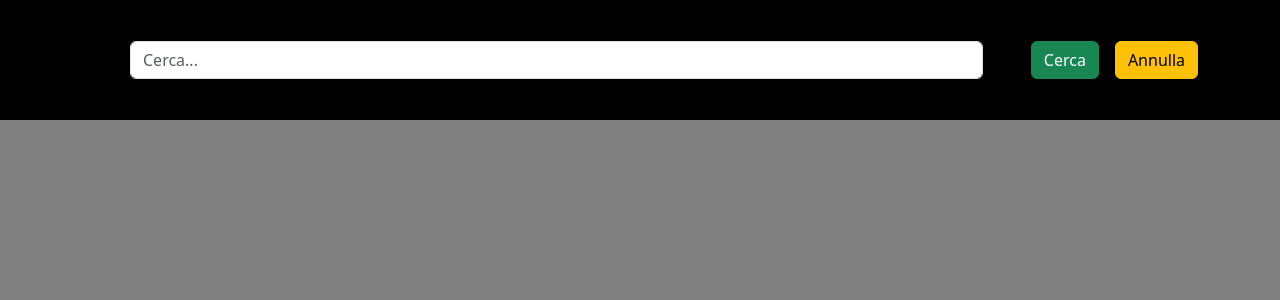
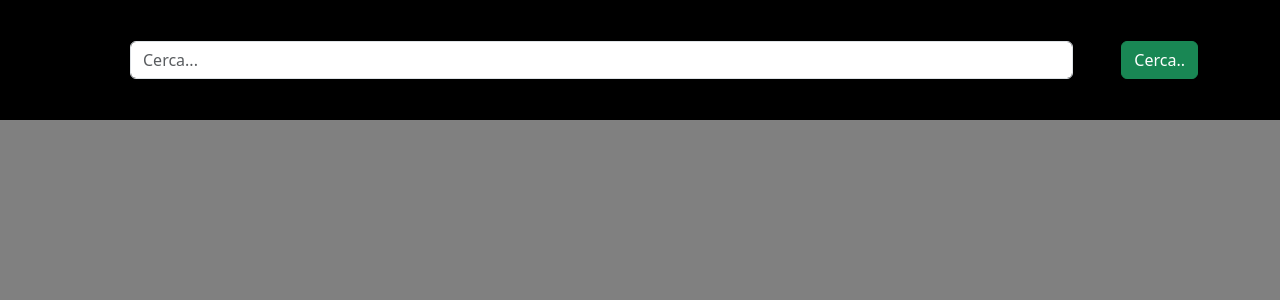
Before and after one commit to GLCVLL/vite-boolflix, a Vue app: page / in a window 1280 px wide. Shown: the top 300 px of the page. Built offline with nearby package versions, Linux system fonts and the light colour scheme.

Commit message:
fixed problems searchForm

```diff
--- a/index.html
+++ b/index.html
@@ -2,7 +2,7 @@
 <html lang="it">
   <head>
     <meta charset="UTF-8" />
-    <link rel="icon" type="image/svg+xml" href="./public/original-logo.png" />
+    <link rel="icon" type="image/svg+xml" href="./original-logo.png" />
     <meta name="viewport" content="width=device-width, initial-scale=1.0" />
     <title>BoolFlix</title>
   </head>
--- a/src/App.vue
+++ b/src/App.vue
@@ -1,17 +1,11 @@
 <script>
-import AppHeader from './components/Appheader.vue';
 import AppMain from './components/AppMain.vue';
 export default {
-  components: { AppHeader, AppMain },
-  methods: {
-
-  }
-
+  components: { AppMain },
 }
 </script>
 
 <template>
-  <AppHeader />
   <AppMain />
 </template>
 
--- a/src/components/AppMain.vue
+++ b/src/components/AppMain.vue
@@ -1,14 +1,63 @@
 <script>
-import AppMoviesList from './AppMoviesList.vue';
+import axios from 'axios';
+import { api } from '../data';
+import { store } from '../data/store';
+import searchForm from './SearchForm.vue';
 export default {
-    components: { AppMoviesList },
+    components: { searchForm },
+    data() {
+        return {
+            store,
+            titleFilter: '',
+        }
+    },
+    computed: {
+        axiosConfig() {
+            const { key, language } = api;
+            return {
+                params: {
+                    language,
+                    api_key: key,
+                    query: this.titleFilter,
+                }
+            };
+        }
+    },
+    methods: {
+        setTitleFilter(term) {
+            this.titleFilter = term;
+        },
+        searchProd() {
+            if (!this.titleFilter) {
+                store.movies = [];
+                store.series = [];
+                return;
+            };
+            this.fetchApi("search/movie", "movies");
+            this.fetchApi("search/tv", "series");
+        },
+
+        fetchApi(endpoint, target) {
+            axios.get(`${api.baseUri}/${endpoint}`, this.axiosConfig)
+                .then(res => {
+                    store[target] = res.data.results;
+                });
+        }
+    },
 };
 </script>
 
 <template>
-    <main>
-        <AppMoviesList />
-    </main>
+    <header>
+        <searchForm @term-change="setTitleFilter" @form-submit="searchProd" />
+    </header>
 </template>
 
-<style scoped lang="scss"></style>
+<style scoped lang="scss">
+header {
+    height: 120px;
+    background-color: black;
+    display: flex;
+    align-items: center;
+}
+</style>
--- a/src/components/AppMoviesList.vue
+++ /dev/null
@@ -1,28 +0,0 @@
-<script>
-import BaseCard from './BaseCard.vue';
-import axios from 'axios';
-const endpoint = 'https://api.themoviedb.org/3/search';
-export default {
-    components: { BaseCard },
-    data() {
-        return {
-            movies: [],
-        }
-    },
-    searchMovies(query) {
-        const apiKey = '8c861616e007fa4b4b7339acd654cb20';
-        const url = `https://api.themoviedb.org/3/search/movie?api_key=${apiKey}&query=${query}`;
-        axios.get(url).then(res => {
-            this.movies = res.data.results;
-        }).catch(error => {
-            console.error(error);
-        });
-    },
-};
-</script>
-
-<template>
-    <BaseCard />
-</template>
-
-<style scoped lang="scss"></style>
--- a/src/components/Appheader.vue
+++ /dev/null
@@ -1,31 +0,0 @@
-<script>
-import SearchForm from './SearchForm.vue';
-export default {
-    data() {
-        return {
-            nameFilter: '',
-        }
-    },
-    components: { SearchForm },
-    methods: {
-        onTermChange(term) {
-            this.nameFilter = term;
-        },
-    }
-};
-</script>
-
-<template>
-    <header>
-        <SearchForm @form-submit="onTermChange" />
-    </header>
-</template>
-
-<style scoped lang="scss">
-header {
-    height: 120px;
-    background-color: black;
-    display: flex;
-    align-items: center;
-}
-</style>
--- a/src/components/SearchForm.vue
+++ b/src/components/SearchForm.vue
@@ -2,31 +2,23 @@
 export default {
     props: {
         placeholder: String,
+        submitLabel: String,
     },
     data() {
         return {
             searchTerm: '',
         }
     },
-    methods: {
-        submitForm() {
-            this.$emit('form-submit', this.searchTerm)
-        },
-        resetForm() {
-            this.searchTerm = '';
-            this.submitform();
-        }
-    },
-    emits: ['form-submit'],
+    emits: ['term-change', 'form-submit'],
 };
 </script>
 
 <template>
     <div class="container">
-        <form class="d-flex" @submit.prevent="submitForm">
-            <input type="text" :placeholder="placeholder || 'Cerca...'" class="form-control mx-5" v-model.trim="searchTerm">
-            <button class="btn btn-success">Cerca</button>
-            <button class="btn btn-warning ms-3" @click="resetForm">Annulla</button>
+        <form class="d-flex" @submit.prevent="$emit('form-submit')">
+            <input @keyup="$emit('term-change', searchTerm)" type="text" :placeholder="placeholder || 'Cerca...'"
+                class="form-control mx-5" v-model.trim="searchTerm">
+            <button class="btn btn-success">{{ submitLabel || 'Cerca..' }}</button>
         </form>
     </div>
 </template>
--- a/src/data/index.js
+++ b/src/data/index.js
@@ -1,3 +1,5 @@
-
-
-const apiKey = '8c861616e007fa4b4b7339acd654cb20';
+export const api = {
+    baseUri: 'https://api.themoviedb.org/3',
+    key: '8c861616e007fa4b4b7339acd654cb20',
+    language: 'it_IT'
+}
--- a/src/data/store.js
+++ b/src/data/store.js
@@ -0,0 +1,8 @@
+import { reactive } from "vue";
+
+const store = reactive({
+    movies: [],
+    series: [],
+});
+
+export {store};
```
Also changed, not shown: vite.config.js.timestamp-1688628187050-7e69f84ff7a5c.mjs (added, +10 -0 lines), vite.config.js.timestamp-1688637323319-f3f621b658e34.mjs (added, +10 -0 lines), vite.config.js.timestamp-1688638204005-f86658e9fc79e.mjs (added, +10 -0 lines).
